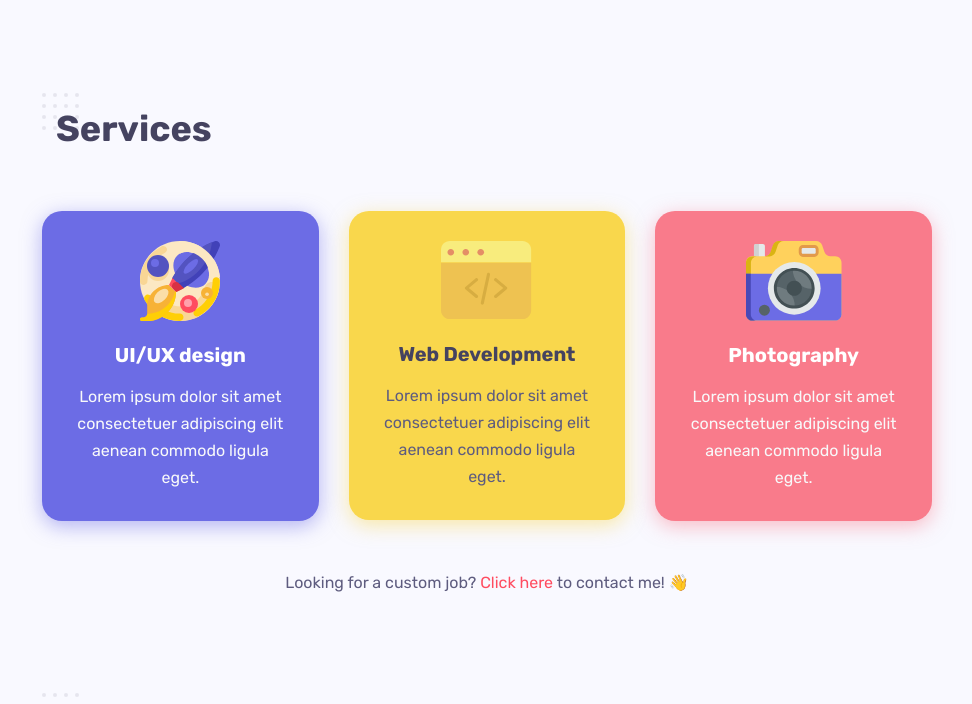
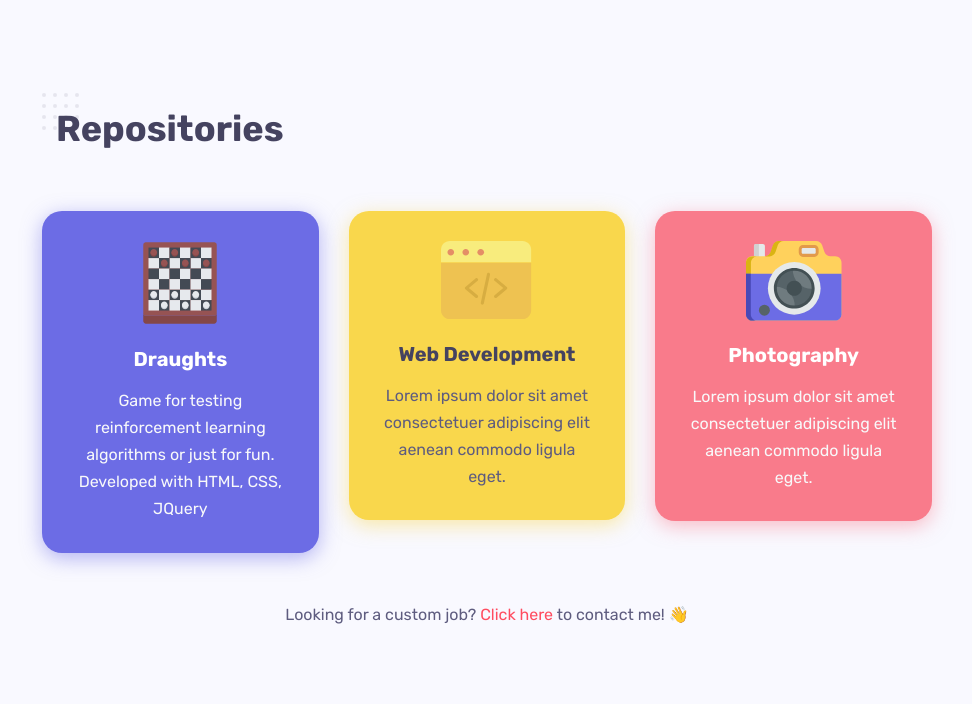
Before and after one commit to polianaysato/polianaysato.github.io, a plain HTML site: page index.html in a window 1280 px wide. Shown: the part 1873-2577 px from the top of the page, without its empty margins (298-1270 px from the left). Drawn offline with Linux system fonts and the light colour scheme.

Commit message:
projects

```diff
--- a/index.html
+++ b/index.html
@@ -94,7 +94,7 @@
 		<ul class="vertical-menu scrollspy">
 			<li class="active"><a href="#home"><i class="icon-home"></i>Home</a></li>
 			<li><a href="#about"><i class="icon-user-following"></i>About</a></li>
-			<li><a href="#services"><i class="icon-briefcase"></i>Services</a></li>
+			<li><a href="#repositories"><i class="icon-briefcase"></i>Repositories</a></li>
 			<li><a href="#experience"><i class="icon-graduation"></i>Experience</a></li>
 			<li><a href="#works"><i class="icon-layers"></i>Works</a></li>
 			<li><a href="#blog"><i class="icon-note"></i>Blog</a></li>
@@ -413,24 +413,27 @@
 	</section>
 
 	<!-- section services -->
-	<section id="services">
+	<section id="repositories">
 
 		<div class="container">
 
 			<!-- section title -->
-			<h2 class="section-title wow fadeInUp">Services</h2>
+			<h2 class="section-title wow fadeInUp">Repositories</h2>
 
 			<div class="spacer" data-height="60"></div>
 
 			<div class="row">
 
 				<div class="col-md-4">
+					<a href="https://github.com/polianaysato/draughts" target="_blank" rel="noopener noreferrer">
 					<!-- service box -->
 					<div class="service-box rounded data-background padding-30 text-center text-light shadow-blue" data-color="#6C6CE5">
-						<img src="images/service-1.svg" alt="UI/UX design" />
-						<h3 class="mb-3 mt-0">UI/UX design</h3>
-						<p class="mb-0">Lorem ipsum dolor sit amet consectetuer adipiscing elit aenean commodo ligula eget.</p>
+						<img src="images/draughts.svg" alt="Draughts" style="width: 84px"/>
+
+						<h3 class="mb-3 mt-0">Draughts</h3>
+						<p class="mb-0">Game for testing reinforcement learning algorithms or just for fun. Developed with HTML, CSS, JQuery</p>
 					</div>
+					</a>
 					<div class="spacer d-md-none d-lg-none" data-height="30"></div>
 				</div>
 
```
Also changed, not shown: images/draughts.svg (added).
